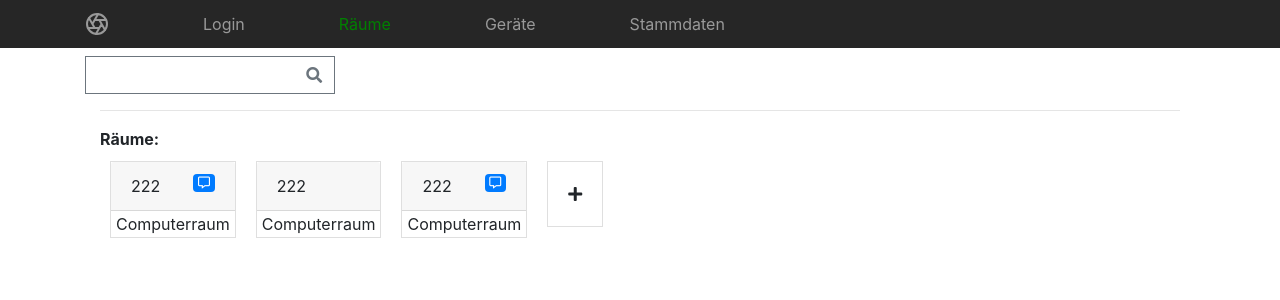
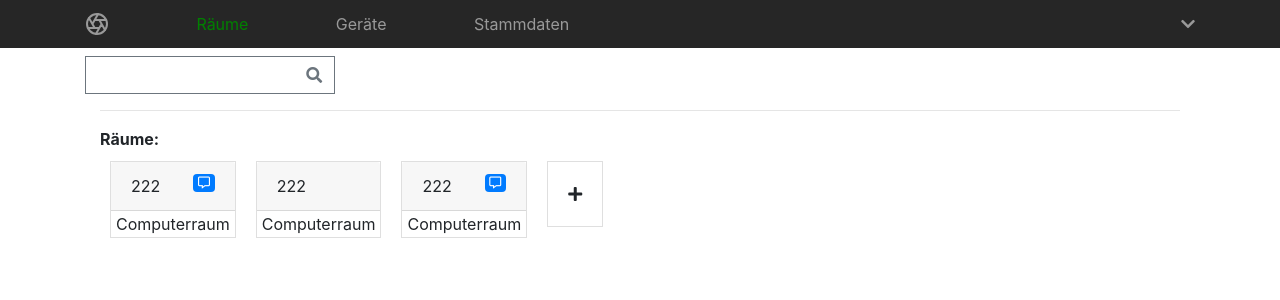
Before and after one commit to agraul/it-verwaltung, an Angular app in the folder frontend/: page /logIn in a window 1280 px wide. Both pictures are taken after a click on the button "Anmelden". Shown: the top 300 px of the page. Built offline with nearby package versions, Linux system fonts and the light colour scheme.

Commit message:
Added user field in navbar

```diff
--- a/frontend/src/app/app.component.html
+++ b/frontend/src/app/app.component.html
@@ -10,22 +10,28 @@
         </path>
       </svg>
     </a>
-    <a class="py-2 d-none d-md-inline-block" routerLink="/logIn" routerLinkActive="active">Login</a>
+
     <a class="py-2 d-none d-md-inline-block" routerLink="/rooms" routerLinkActive="active">Räume</a>
-
     <a class="py-2 d-none d-md-inline-block" routerLink="/devices" routerLinkActive="active">Geräte</a>
     <a class="py-2 d-none d-md-inline-block" routerLink="/masterdata" routerLinkActive="active">Stammdaten</a>
+
+    <a class="py-2 d-none d-md-inline-block" routerLink="/logIn" routerLinkActive="active"></a>
     <a class="py-2 d-none d-md-inline-block" routerLink="/rooms/detailed" routerLinkActive="active"></a>
     <a class="py-2 d-none d-md-inline-block" routerLink="/devices/detailed"
       routerLinkActive="active"></a>
     <a class="py-2 d-none d-md-inline-block" routerLink="/masterdata/user" routerLinkActive="active"></a>
     <a class="py-2 d-none d-md-inline-block" routerLink="/masterdata/supplier"
       routerLinkActive="active"></a>
+
     <a class="py-2 d-none d-md-inline-block" routerLink="/masterdata/devicetype"
       routerLinkActive="active"></a>
+       <div id="userButton" class="py-2 d-none d-md-inline-block" *ngIf="isLoggedIn()">
+    <a (click)="openDropdown()" class="fas fa-chevron-down" id="icon"></a><a (click)="openDropdown()">{{setUserName()}}</a><br>
+        <a *ngIf="showDropdown" (click)="logOut()"routerLink="/logIn" id="logOut">logout</a>
+    </div>
+
   </div>
 </nav>
-
 
 <div class="container mt-2">
   <router-outlet></router-outlet>
--- a/frontend/src/app/app.component.less
+++ b/frontend/src/app/app.component.less
@@ -19,3 +19,10 @@ text-decoration: none;
 .site-header a.active{
     color:green;
 }
+
+#icon{
+color: #999;
+a.hover{
+    color:#fff;
+}
+}
--- a/frontend/src/app/app.component.ts
+++ b/frontend/src/app/app.component.ts
@@ -1,4 +1,7 @@
 import { Component } from '@angular/core';
+import { Router } from '@angular/router';
+import { AuthService } from './auth/auth.service';
+import { LogInComponent } from './log-in/log-in.component';
 
 @Component({
   selector: 'app-root',
@@ -7,4 +10,34 @@ import { Component } from '@angular/core';
 })
 export class AppComponent {
   title = 'it-verwaltung';
+  constructor(private auth: AuthService) {}
+
+  showDropdown = false;
+  userName = '50cent';
+
+  isLoggedIn(): boolean{
+    return this.auth.isLoggedIn;
+  }
+
+  setUserName():string{
+    if(this.isLoggedIn()){
+      this.userName = this.auth.userName;
+    }
+    return this.userName;
+  }
+
+  logOut(){
+    this.showDropdown = false;
+    this.userName = '';
+    this.auth.logout();
+  }
+
+  openDropdown(){
+    if(this.showDropdown === false){
+      this.showDropdown = true;
+    }else{
+      this.showDropdown = false;
+    }
+
+  }
 }
--- a/frontend/src/app/auth/auth.service.ts
+++ b/frontend/src/app/auth/auth.service.ts
@@ -9,13 +9,14 @@ import { USERS } from '../log-in/log-in.mock';
 })
 export class AuthService {
   isLoggedIn = false;
-  users = USERS;
+  userName= ''
 
   // store the URL so we can redirect after logging in
   redirectUrl: string;
 
   login(username: string, password: string): Observable<boolean> {
     if (this.getToken(username, password)) {
+      this.userName = username;
       return of(true).pipe(
         delay(100),
         tap(val => (this.isLoggedIn = true))
--- a/frontend/src/app/log-in/log-in.component.ts
+++ b/frontend/src/app/log-in/log-in.component.ts
@@ -18,7 +18,7 @@ export class LogInComponent implements OnInit {
 
   ngOnInit() {}
 
-  public secureAndSend(username: string, password: string): void {
+  public secureAndSend(username: string, password: string): boolean {
     console.log(
       this.authentication.login(username, password).subscribe(resp => {
         return resp;
@@ -37,8 +37,10 @@ export class LogInComponent implements OnInit {
         return resp;
       }).closed === false
     ) {
+      return true;
     } else {
       this.showValidationMessage = true;
+      return false;
     }
   }
 }
```
